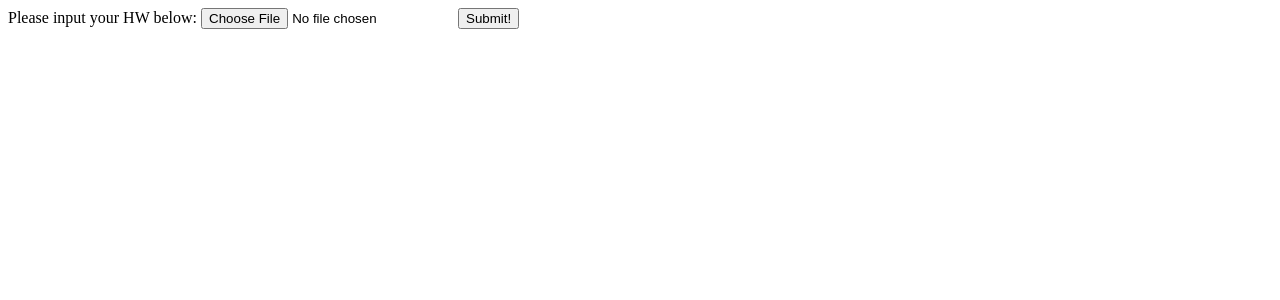
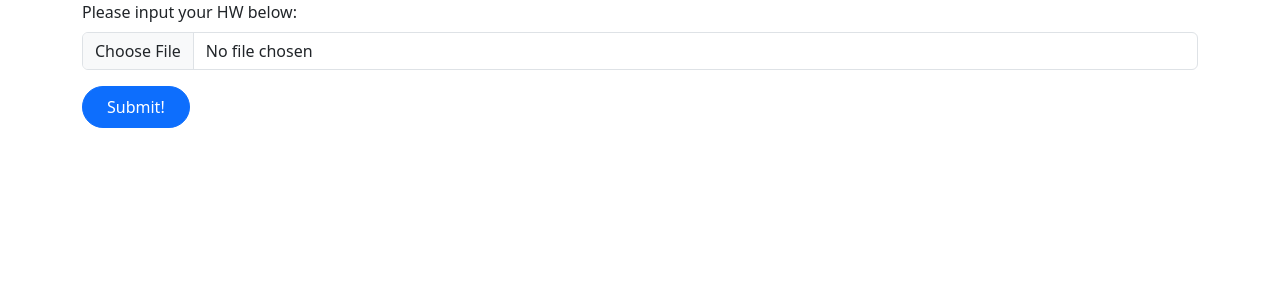
Before and after one commit to superhenryman/Homework-Solver, a Flask app: page / in a window 1280 px wide. Shown: the top 300 px of the page. Run offline with Flask 3, Linux system fonts and the light colour scheme.

Commit message:
Update index.html

```diff
--- a/templates/index.html
+++ b/templates/index.html
@@ -4,17 +4,30 @@
     <meta charset="UTF-8">
     <meta name="viewport" content="width=device-width, initial-scale=1.0">
     <title>Homework Solver</title>
+
+    <!-- Bootstrap CSS -->
+    <link rel="stylesheet" href="https://cdn.jsdelivr.net/npm/bootstrap@5.3.0/dist/css/bootstrap.min.css">
+
+    <!-- Custom CSS -->
+    <link rel="stylesheet" href="styles.css">
 </head>
 <body>
-    <div class="container">
+    <div class="container custom-container">
         <form enctype="multipart/form-data" id="uploadForm">
-            <label for="file">Please input your HW below: </label>
-            <input type="file" name="file" id="fileinput">
-            <button id="submit">Submit!</button>
+            <div class="mb-3">
+                <label for="fileinput" class="form-label">Please input your HW below:</label>
+                <input class="form-control" type="file" id="fileinput" name="file">
+            </div>
+            <button class="btn btn-primary rounded-pill px-4 py-2" id="submit">Submit!</button>
         </form>
         {% if answer %}
-           <p>{{answer }}</p>
+           <p class="mt-3">{{ answer }}</p>
+            {% if graph %}
+                <img src="/graph.png" alt="graph">
+            {% endif %}
         {% endif %}
+
+
     </div>
 </body>
 </html>
```
